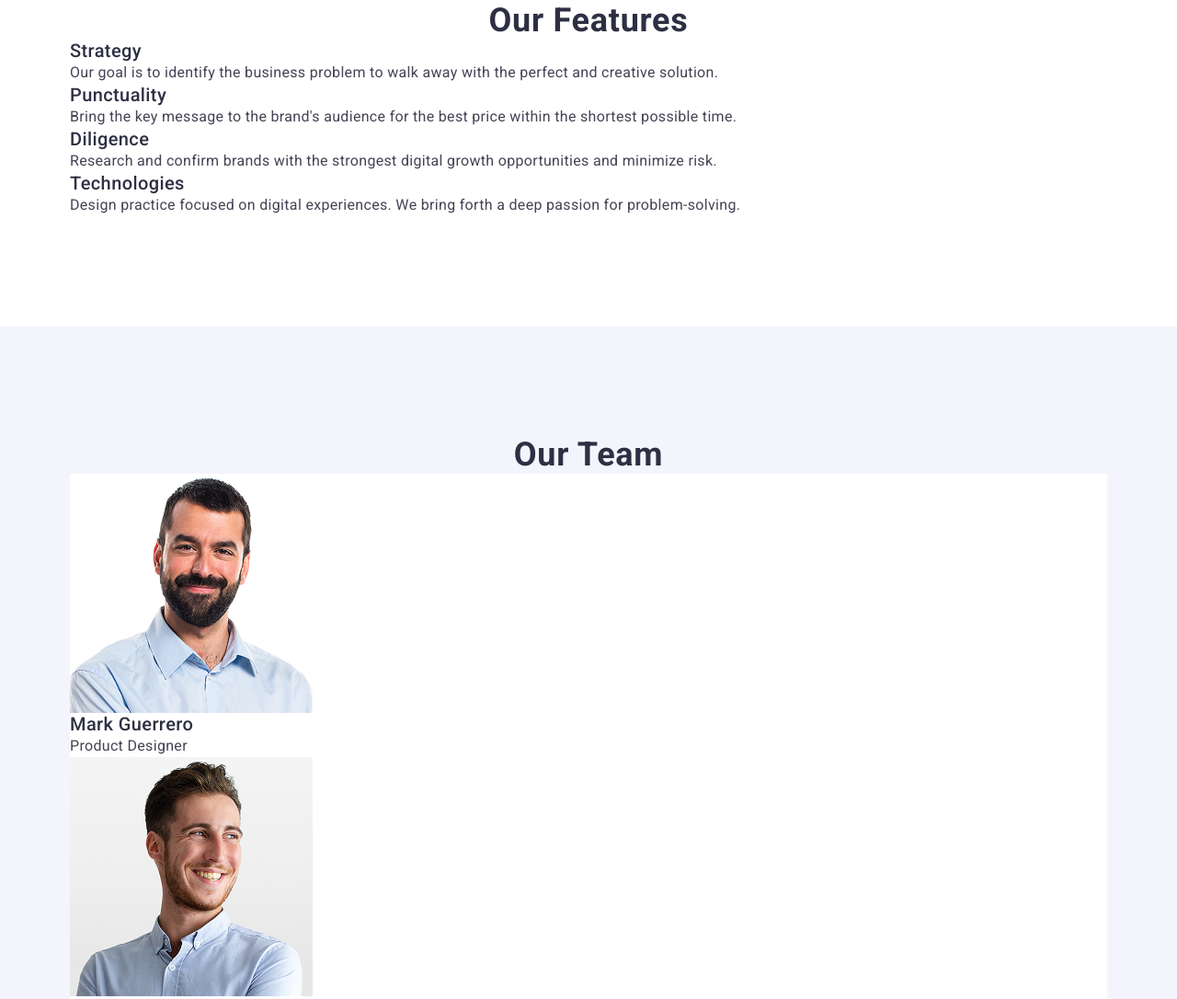
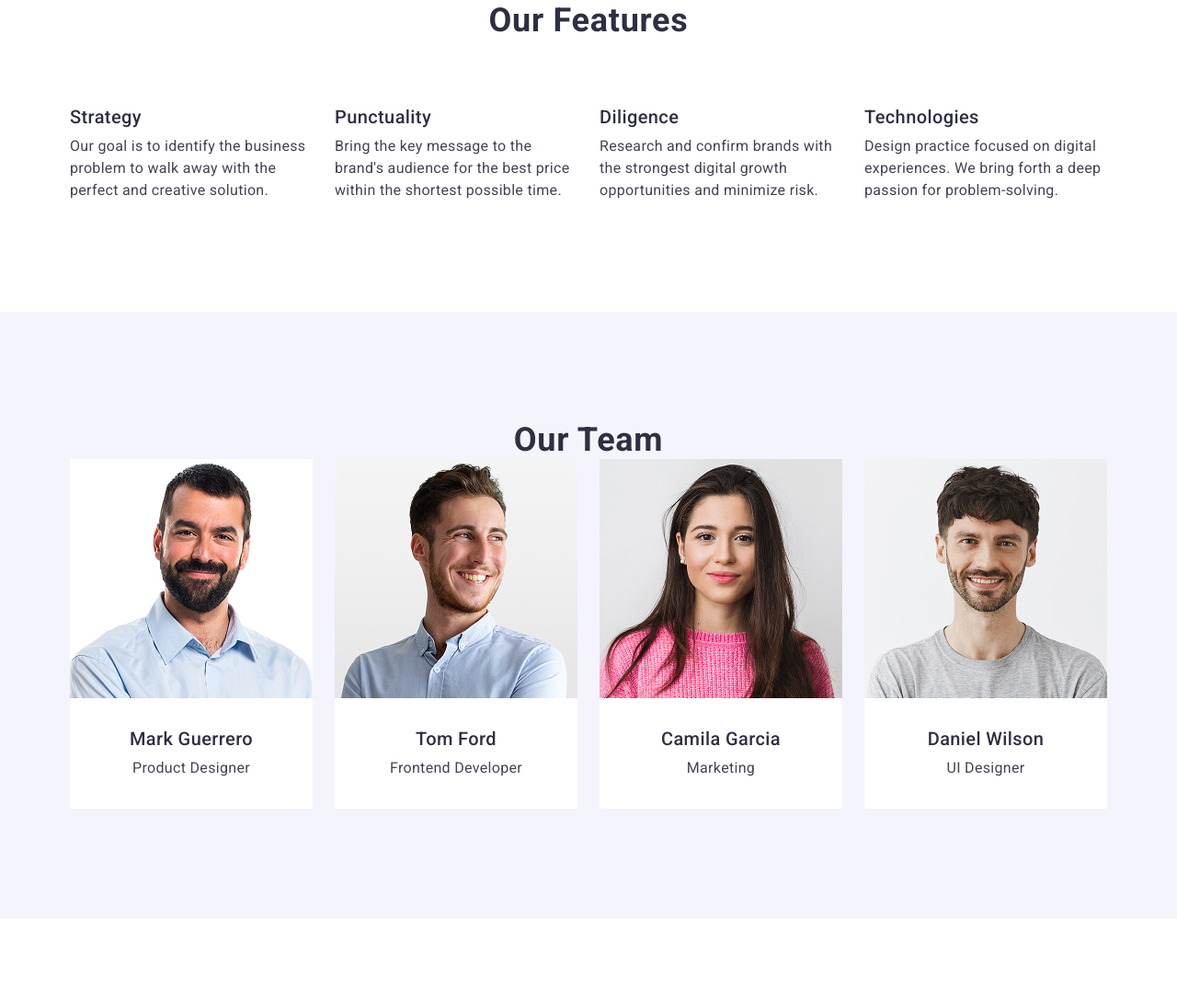
Before and after one commit to hannaspavik-bit/goit-markup-hw-03, a plain HTML site: page index.html in a window 1280 px wide. Shown: the part 790-1876 px from the top of the page at 92% size. Drawn offline with nearby package versions, Linux system fonts and the light colour scheme.

Commit message:
add flex layout for team section with card styling

```diff
--- a/css/styles.css
+++ b/css/styles.css
@@ -124,6 +124,7 @@ ul {
 }
 
 .features-title {
+  margin-bottom: 72px;
   font-size: 36px;
   line-height: 1.11;
   font-weight: 700;
@@ -152,6 +153,7 @@ ul {
   font-weight: 500;
   letter-spacing: 0.02em;
   color: #2e2f42;
+  margin-bottom: 8px;
 }
 
 .features-text,
@@ -169,6 +171,8 @@ ul {
 
 .team-item {
   background-color: #ffffff;
+  width: calc((100% - 72px) / 4);
+  text-align: center;
 }
 
 .footer {
@@ -218,3 +222,20 @@ ul {
 .header {
   border-bottom: 1px solid #e7e9fc;
 }
+.features-list {
+  display: flex;
+  gap: 24px;
+}
+.features-item {
+  width: calc((100% - 72px) / 4);
+}
+.team-list {
+  display: flex;
+  gap: 24px;
+}
+.team-text {
+  padding: 32px 0;
+}
+.team-text {
+  padding: 32px 0;
+}
```
